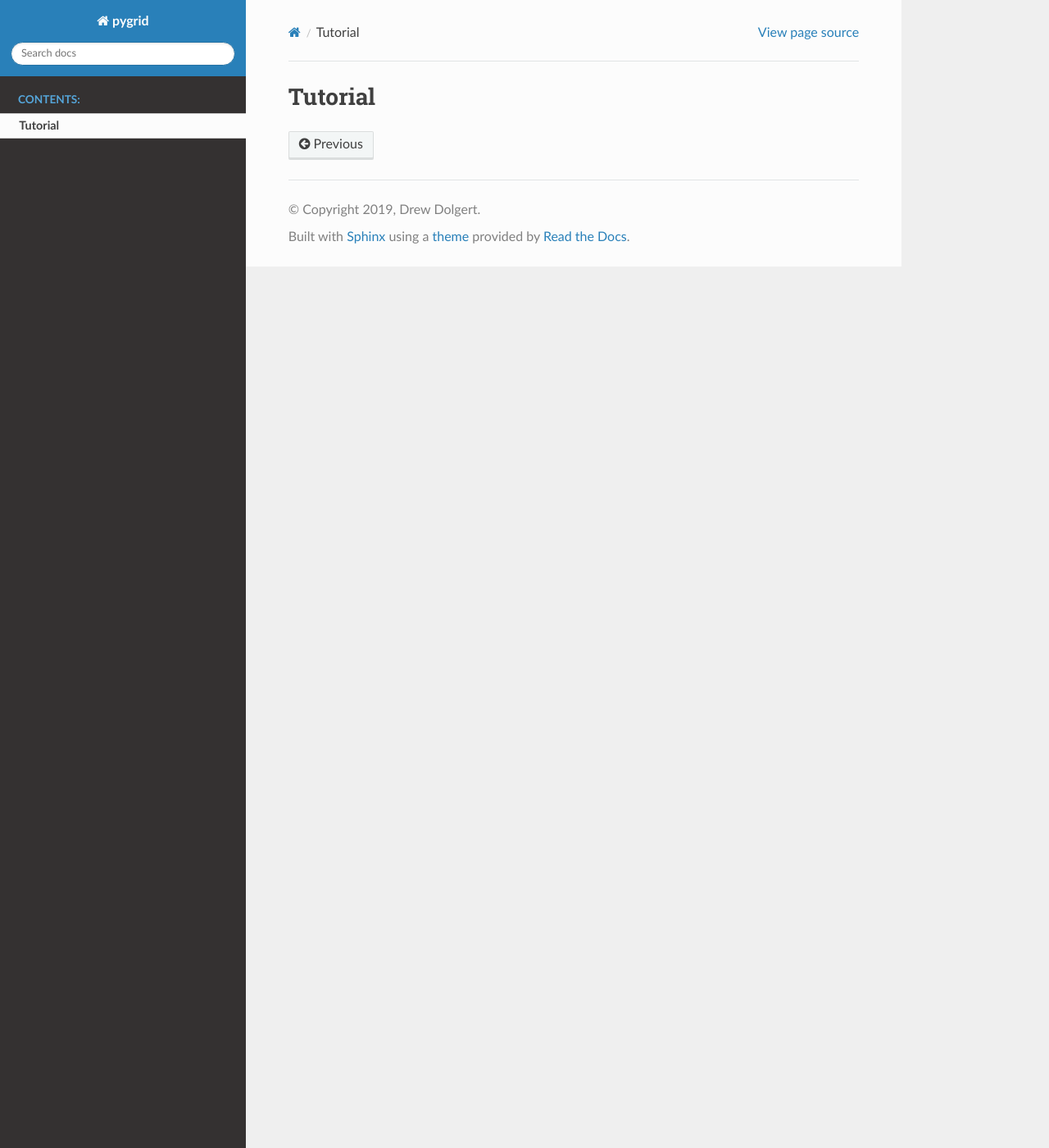
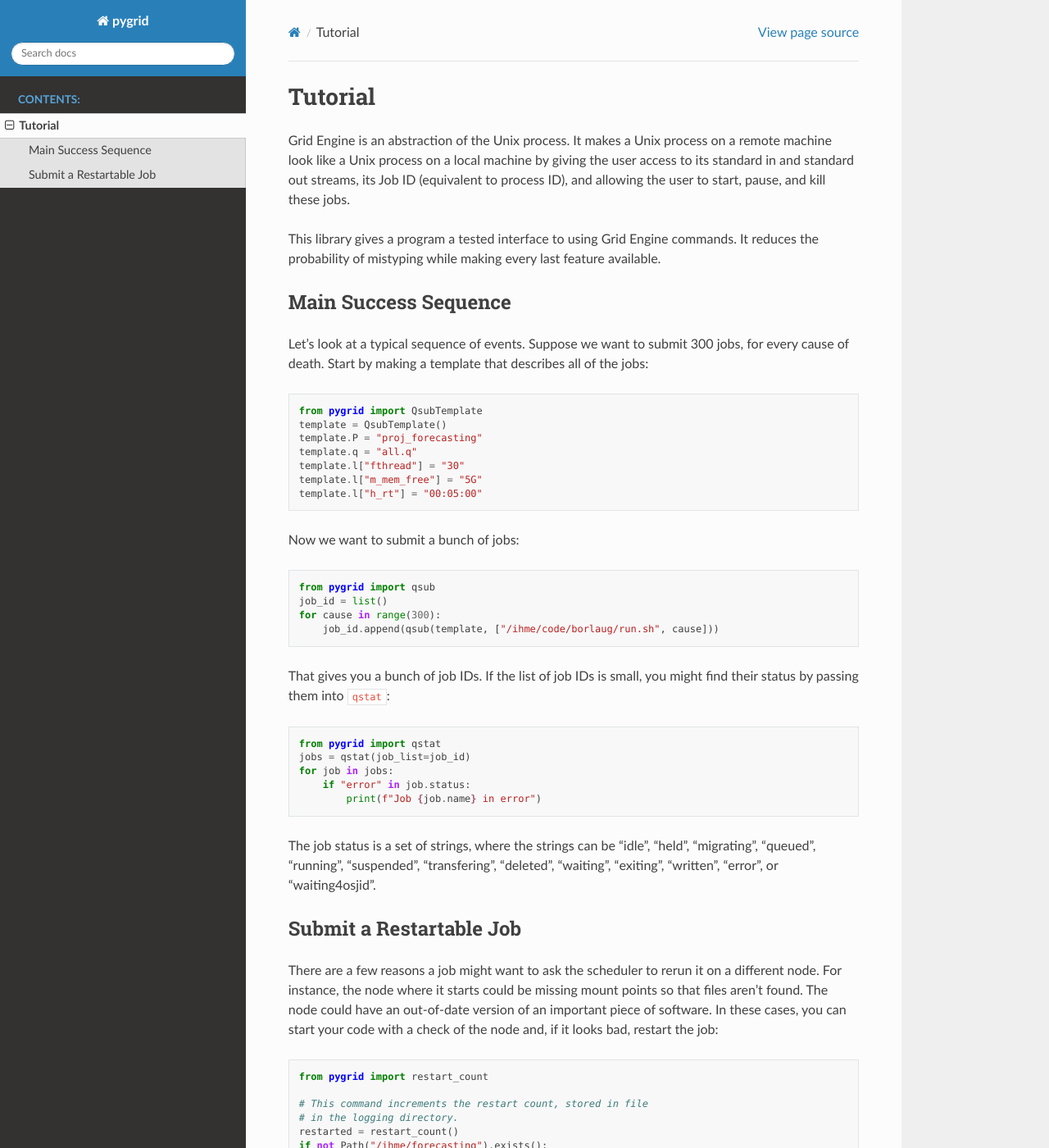
Before and after one commit to ihmeuw/gridengineapp, a Sphinx documentation site: the page built from docs/tutorial.rst, in a window 1280 px wide and 1400 px high. Shown: the whole window at 82% size. Built offline with Sphinx 7.4.7 and the Read the Docs theme 2.0.0, drawn with Linux system fonts in a browser that asks for light colours; some of the changed text lies outside the part shown.

Commit message:
added more templates and tutorial

```diff
--- a/docs/tutorial.rst
+++ b/docs/tutorial.rst
@@ -2,3 +2,78 @@
 
 Tutorial
 --------
+
+Grid Engine is an abstraction of the Unix process. It makes
+a Unix process on a remote machine look like a Unix process
+on a local machine by giving the user access to its standard
+in and standard out streams, its Job ID (equivalent to
+process ID), and allowing the user to start, pause, and
+kill these jobs.
+
+This library gives a program a tested interface to using
+Grid Engine commands. It reduces the probability of mistyping
+while making every last feature available.
+
+Main Success Sequence
+^^^^^^^^^^^^^^^^^^^^^
+
+Let's look at a typical sequence of events. Suppose
+we want to submit 300 jobs, for every cause of death.
+Start by making a template that describes all
+of the jobs::
+
+   from pygrid import QsubTemplate
+   template = QsubTemplate()
+   template.P = "proj_forecasting"
+   template.q = "all.q"
+   template.l["fthread"] = "30"
+   template.l["m_mem_free"] = "5G"
+   template.l["h_rt"] = "00:05:00"
+
+Now we want to submit a bunch of jobs::
+
+   from pygrid import qsub
+   job_id = list()
+   for cause in range(300):
+       job_id.append(qsub(template, ["/ihme/code/borlaug/run.sh", cause]))
+
+That gives you a bunch of job IDs.
+If the list of job IDs is small, you might find
+their status by passing them into ``qstat``::
+
+   from pygrid import qstat
+   jobs = qstat(job_list=job_id)
+   for job in jobs:
+       if "error" in job.status:
+           print(f"Job {job.name} in error")
+
+The job status is a set of strings, where the strings
+can be "idle", "held", "migrating", "queued",
+"running", "suspended", "transfering", "deleted",
+"waiting", "exiting", "written", "error",
+or "waiting4osjid".
+
+
+Submit a Restartable Job
+^^^^^^^^^^^^^^^^^^^^^^^^
+
+There are a few reasons a job might want to ask the scheduler
+to rerun it on a different node. For instance, the node
+where it starts could be missing mount points so that files
+aren't found. The node could have an out-of-date version
+of an important piece of software. In these cases, you can
+start your code with a check of the node and, if it looks bad,
+restart the job::
+
+   from pygrid import restart_count
+
+   # This command increments the restart count, stored in file
+   # in the logging directory.
+   restarted = restart_count()
+   if not Path("/ihme/forecasting").exists():
+       if restarted < 3:
+           LOGGER.error("Node missing data mount point. Restarting")
+           exit(99)
+       else:
+           LOGGER.error("Node missing data mount point. Restart limit reached.")
+           exit(1)
```
Also changed, not shown: 2 other files.
